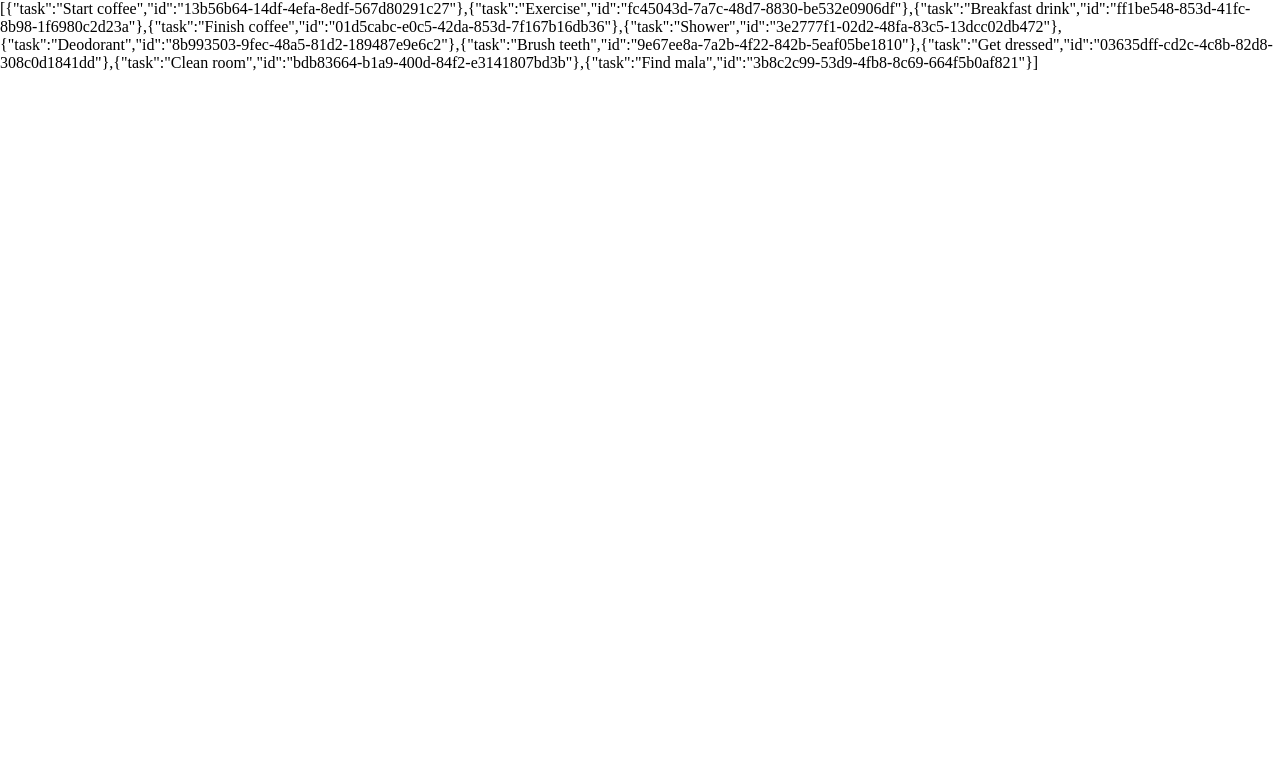
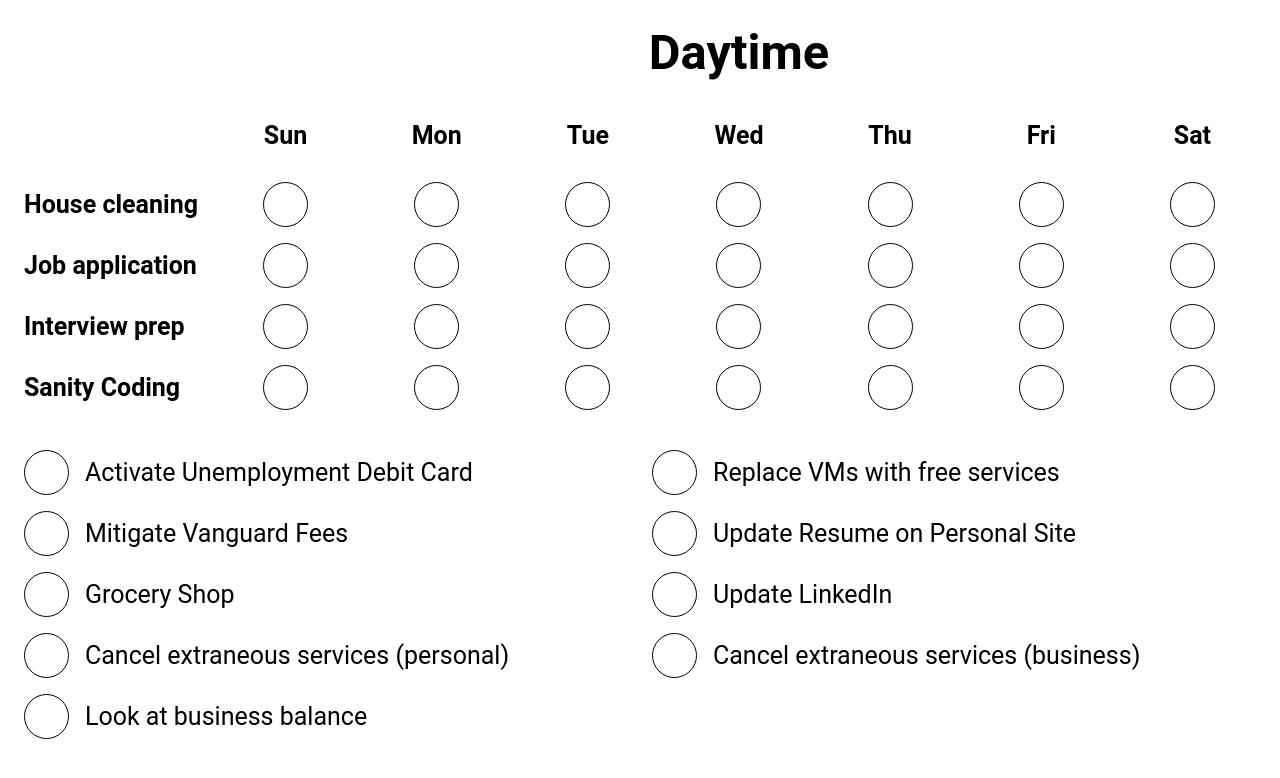
Before and after one commit to chao-mu/todo-web, a React (Vite) app: page /daytime in a window 1280 px wide. Shown: the top 778 px of the page. Built offline with nearby package versions, Linux system fonts and the light colour scheme.

Commit message:
feat: group split apart tasks

```diff
--- a/package.json
+++ b/package.json
@@ -11,7 +11,10 @@
   },
   "dependencies": {
     "react": "^18.2.0",
-    "react-dom": "^18.2.0"
+    "react-dom": "^18.2.0",
+    "react-hook-form": "^7.50.1",
+    "react-router-dom": "^6.21.3",
+    "uuid": "^9.0.1"
   },
   "devDependencies": {
     "@types/react": "^18.2.43",
--- a/src/App.jsx
+++ b/src/App.jsx
@@ -1,19 +1,130 @@
+// React
+import { Fragment } from "react";
+
+// React Router
+import { createBrowserRouter, RouterProvider } from "react-router-dom";
+import { Link } from "react-router-dom";
+
+// React Hook Form
+import { useForm } from "react-hook-form";
+
 // uuid
 import { v4 as uuid } from "uuid";
 
 // Ours - Styles
-import styles from "./App.module.css";
+import tasksPageStyles from "./TasksPage.module.css";
+import navPageStyles from "./NavPage.module.css";
+import taskFormStyles from "./TaskForm.module.css";
 
 // Ours - Data
-import dailies from "./data/dailies.json";
+import daytime from "./data/daytime.json";
+import morning from "./data/morning.json";
+import oneoffs from "./data/oneoffs.json";
 
-// Add IDs to each daily
-dailies.forEach((daily) => {
-  daily.id = uuid();
+// Add IDs
+[daytime, morning, oneoffs].forEach((tasks) => {
+  tasks.forEach((task) => {
+    task.id = uuid();
+  });
 });
 
+const days = ["Sun", "Mon", "Tue", "Wed", "Thu", "Fri", "Sat"];
+
+const TasksPage = ({ title, tasks, addons }) => {
+  const styles = tasksPageStyles;
+
+  return (
+    <main className={styles["page"]}>
+      <h1>{title}</h1>
+      {days.map((day) => (
+        <div className={styles["header"]} key={day}>
+          {day}
+        </div>
+      ))}
+      {tasks.map((task) => (
+        <Fragment key={task.id}>
+          <div className={styles["daily"]}>{task.title}</div>
+          {days.map((day) => (
+            <div key={day} className={styles["box"]} />
+          ))}
+        </Fragment>
+      ))}
+      {addons && (
+        <div className={styles["addons"]}>
+          {addons.map((task) => (
+            <div key={task.id} className={styles["addon"]}>
+              <div className={styles["box"]} />
+              {task.title}
+            </div>
+          ))}
+        </div>
+      )}
+    </main>
+  );
+};
+
+const TaskForm = ({ onSubmit }) => {
+  const styles = taskFormStyles;
+  const { register, handleSubmit } = useForm();
+
+  return (
+    <form onSubmit={handleSubmit(onSubmit)} className={styles["form"]}>
+      <input
+        type="text"
+        placeholder="New task"
+        className={taskFormStyles["form__title"]}
+        {...register("title", { required: true })}
+      />
+      <input
+        type="text"
+        placeholder="Goal"
+        className={taskFormStyles["form__goal"]}
+        {...register("goal")}
+      />
+      <textarea
+        placeholder="Contributions"
+        {...register("contributions")}
+        className={styles["form__contributions"]}
+      />
+      <button type="submit" className={styles["form__submit"]}>
+        Add
+      </button>
+    </form>
+  );
+};
+
+const NavPage = () => {
+  const styles = navPageStyles;
+
+  return (
+    <main className={styles["page"]}>
+      <h1>Nav</h1>
+      <nav>
+        <Link to="/daytime">Daytime</Link>
+        <Link to="/morning">Morning</Link>
+      </nav>
+      <TaskForm onSubmit={(data) => console.log(data)} />
+    </main>
+  );
+};
+
+const router = createBrowserRouter([
+  {
+    path: "/",
+    element: <NavPage />,
+  },
+  {
+    path: "/daytime",
+    element: <TasksPage title="Daytime" tasks={daytime} addons={oneoffs} />,
+  },
+  {
+    path: "/morning",
+    element: <TasksPage title="Morning" tasks={morning} />,
+  },
+]);
+
 function App() {
-  return <main className={styles["page"]}>{JSON.stringify(dailies)}</main>;
+  return <RouterProvider router={router} />;
 }
 
 export default App;
--- a/src/App.module.css
+++ /dev/null
@@ -1,3 +0,0 @@
-.page {
-  min-height: 100vh;
-}
--- /dev/null
+++ b/src/NavPage.module.css
@@ -0,0 +1,16 @@
+.page {
+  display: grid;
+  place-items: center;
+  place-content: center;
+  min-height: 100vh;
+  gap: var(--spacing-lg);
+}
+
+.page h1 {
+  font-size: var(--font-size-xl);
+}
+
+.page nav {
+  display: flex;
+  gap: var(--spacing-md);
+}
--- /dev/null
+++ b/src/TaskForm.module.css
@@ -0,0 +1,23 @@
+.form {
+  display: grid;
+  grid-template-columns: 1fr 1fr;
+  gap: 0.25rem;
+}
+
+.form__goal,
+.form__title {
+  grid-row: 1;
+  padding: 0.25rem;
+}
+
+.form__contributions {
+  grid-column: 1 / -1;
+  height: 10rem;
+  padding: 0.25rem;
+}
+
+.form__submit {
+  grid-column: 1 / -1;
+  justify-self: end;
+  padding: 0.25rem 0.5rem;
+}
--- /dev/null
+++ b/src/TasksPage.module.css
@@ -0,0 +1,62 @@
+.page {
+  display: grid;
+  grid-template-columns: max-content repeat(7, 1fr);
+  column-gap: var(--spacing-lg);
+  row-gap: var(--spacing-md);
+  padding: var(--spacing-lg);
+}
+
+.page h1 {
+  grid-column: 2 / -1;
+  text-align: center;
+  font-size: var(--font-size-3xl);
+  font-weight: var(--font-weight-bold);
+  margin-bottom: var(--spacing-lg);
+}
+
+.header:first-of-type {
+  grid-column: 2;
+}
+
+.header {
+  text-align: center;
+  overflow: hidden;
+  margin-bottom: var(--spacing-md);
+  font-size: var(--font-size-lg);
+}
+
+.header,
+.daily {
+  font-weight: var(--font-weight-bold);
+}
+
+.daily {
+  grid-column: 1;
+  align-self: center;
+  font-size: var(--font-size-lg);
+}
+
+.box {
+  --size: 45px;
+  border: 1px solid black;
+  border-radius: 50%;
+  width: var(--size);
+  height: var(--size);
+  place-self: center;
+}
+
+.addons {
+  margin-top: var(--spacing-lg);
+  display: grid;
+  grid-template-columns: repeat(2, 1fr);
+  grid-column: 1 / -1;
+  column-gap: var(--spacing-lg);
+  row-gap: var(--spacing-md);
+}
+
+.addon {
+  font-size: var(--font-size-lg);
+  display: flex;
+  column-gap: var(--spacing-md);
+  align-items: center;
+}
--- a/src/data/dailies.json
+++ /dev/null
@@ -1,32 +0,0 @@
-[
-  {
-    "task": "Start coffee"
-  },
-  {
-    "task": "Exercise"
-  },
-  {
-    "task": "Breakfast drink"
-  },
-  {
-    "task": "Finish coffee"
-  },
-  {
-    "task": "Shower"
-  },
-  {
-    "task": "Deodorant"
-  },
-  {
-    "task": "Brush teeth"
-  },
-  {
-    "task": "Get dressed"
-  },
-  {
-    "task": "Clean room"
-  },
-  {
-    "task": "Find mala"
-  }
-]
--- /dev/null
+++ b/src/data/daytime.json
@@ -0,0 +1,14 @@
+[
+  {
+    "title": "House cleaning"
+  },
+  {
+    "title": "Job application"
+  },
+  {
+    "title": "Interview prep"
+  },
+  {
+    "title": "Sanity Coding"
+  }
+]
--- /dev/null
+++ b/src/data/morning.json
@@ -0,0 +1,29 @@
+[
+  {
+    "title": "Wakeup by 6:30am"
+  },
+  {
+    "title": "Brush teeth"
+  },
+  {
+    "title": "Brief Exercise"
+  },
+  {
+    "title": "Shower"
+  },
+  {
+    "title": "Deodorant"
+  },
+  {
+    "title": "Get dressed"
+  },
+  {
+    "title": "Find mala"
+  },
+  {
+    "title": "Clean room"
+  },
+  {
+    "title": "Breakfast"
+  }
+]
--- /dev/null
+++ b/src/data/oneoffs.json
@@ -0,0 +1,29 @@
+[
+  {
+    "title": "Activate Unemployment Debit Card"
+  },
+  {
+    "title": "Replace VMs with free services"
+  },
+  {
+    "title": "Mitigate Vanguard Fees"
+  },
+  {
+    "title": "Update Resume on Personal Site"
+  },
+  {
+    "title": "Grocery Shop"
+  },
+  {
+    "title": "Update LinkedIn"
+  },
+  {
+    "title": "Cancel extraneous services (personal)"
+  },
+  {
+    "title": "Cancel extraneous services (business)"
+  },
+  {
+    "title": "Look at business balance"
+  }
+]
--- a/src/index.css
+++ b/src/index.css
@@ -16,4 +16,22 @@
   --font-size-2xl: clamp(1.9438rem, 1.7707rem + 0.8652vw, 2.4413rem);
   --font-size-3xl: clamp(2.3325rem, 2.0823rem + 1.2511vw, 3.0519rem);
   --font-size-4xl: clamp(2.7994rem, 2.4461rem + 1.7663vw, 3.815rem);
+
+  --spacing-xxs: 0.25rem;
+  --spacing-xs: 0.5rem;
+  --spacing-sm: 0.75rem;
+  --spacing-md: 1rem;
+  --spacing-lg: 1.5rem;
+  --spacing-xl: 2rem;
+  --spacing-xxl: 3rem;
+
+  --font-weight-light: 300;
+  --font-weight-regular: 400;
+  --font-weight-medium: 500;
+  --font-weight-bold: 700;
 }
+
+body {
+  font-family: "Roboto", sans-serif;
+  font-size: var(--font-size-md);
+}
```
Also changed, not shown: 1 other file (tests, documents, lock files or other folders).
